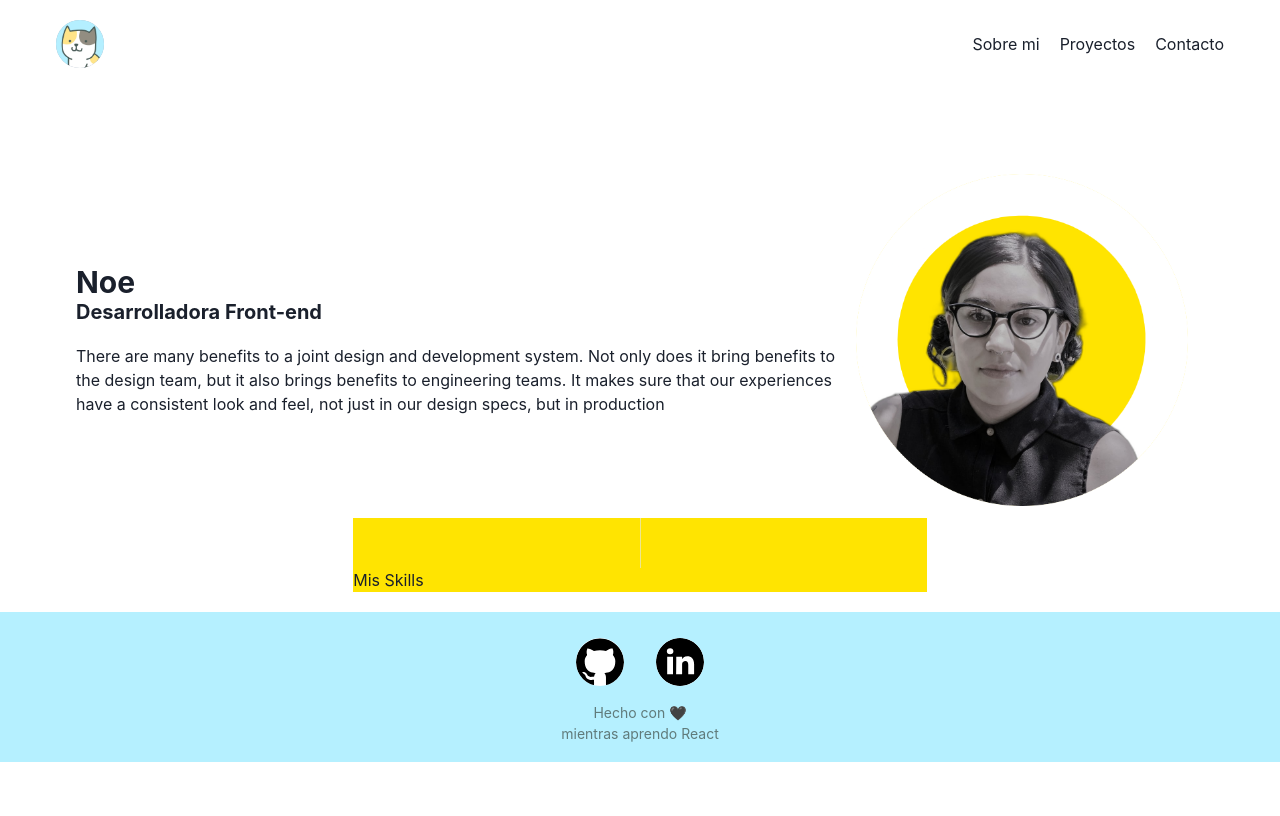
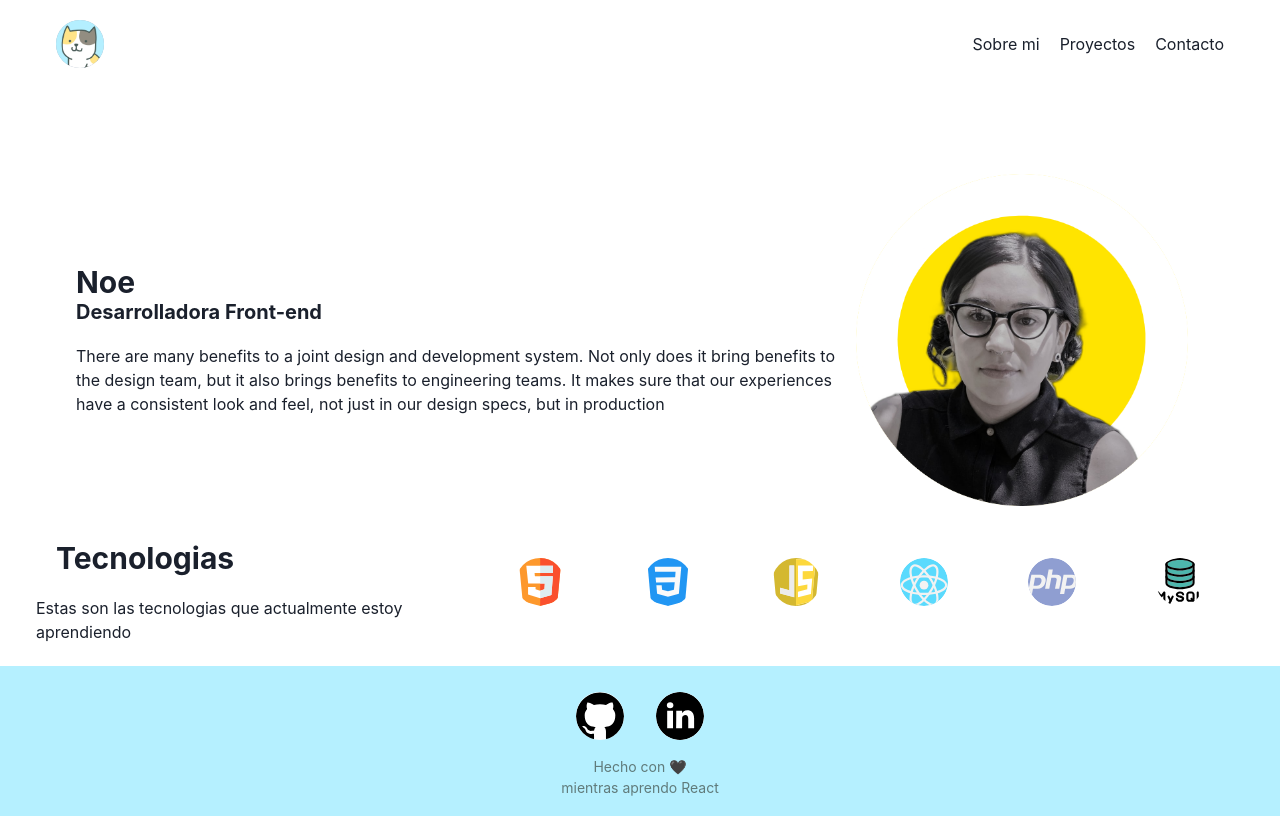
Before and after one commit to noe-mai/Portfolio-N, a React (Create React App) app: page / in a window 1280 px wide. Built offline with nearby package versions, Linux system fonts and the light colour scheme.

Commit message:
agregue skills

```diff
--- a/src/Components/Skills/Skills.js
+++ b/src/Components/Skills/Skills.js
@@ -1,18 +1,57 @@
 import React from 'react';
 import './Skills.css';
 
-import {Divider, Box, Container, Center} from '@chakra-ui/react';
+import {
+	Box,
+	Container,
+	Center,
+	Avatar,
+	Flex,
+	Heading,
+	Text,
+} from '@chakra-ui/react';
+
+import logoHtml from '../../Images/html5.svg';
+import logoCss from '../../Images/css-3.svg';
+import logoJs from '../../Images/js.svg';
+import logoReact from '../../Images/react.svg';
+import logoPhp from '../../Images/php.svg';
+import logoMsql from '../../Images/mysql.svg';
 
 const Skills = () => {
 	return (
-		<Container>
-			<div className='icons'>
-				<Center height='50px'>
-					<Divider orientation='vertical' />
-				</Center>
-				<h3>Mis Skills</h3>
-			</div>
-		</Container>
+		<Flex direction='row' align='center'>
+			<Flex align='left' direction='column'>
+				<Heading as='h3' size='lg' p='5'>
+					Tecnologias
+				</Heading>
+
+				<Text fontSize='md'>
+					{' '}
+					Estas son las tecnologias que actualmente estoy aprendiendo{' '}
+				</Text>
+			</Flex>
+			<Flex alignItems='center'>
+				<Box p='10'>
+					<Avatar src={logoHtml} bg='white' alt='foto lin' />
+				</Box>
+				<Box p='10'>
+					<Avatar src={logoCss} bg='white' alt='foto lin' />
+				</Box>
+				<Box p='10'>
+					<Avatar src={logoJs} bg='white' alt='foto lin' />
+				</Box>
+				<Box p='10'>
+					<Avatar src={logoReact} bg='white' alt='foto lin' />
+				</Box>
+				<Box p='10'>
+					<Avatar src={logoPhp} bg='white' alt='foto lin' />
+				</Box>
+				<Box p='10'>
+					<Avatar src={logoMsql} bg='white' alt='foto lin' />
+				</Box>
+			</Flex>
+		</Flex>
 	);
 };
 
```
